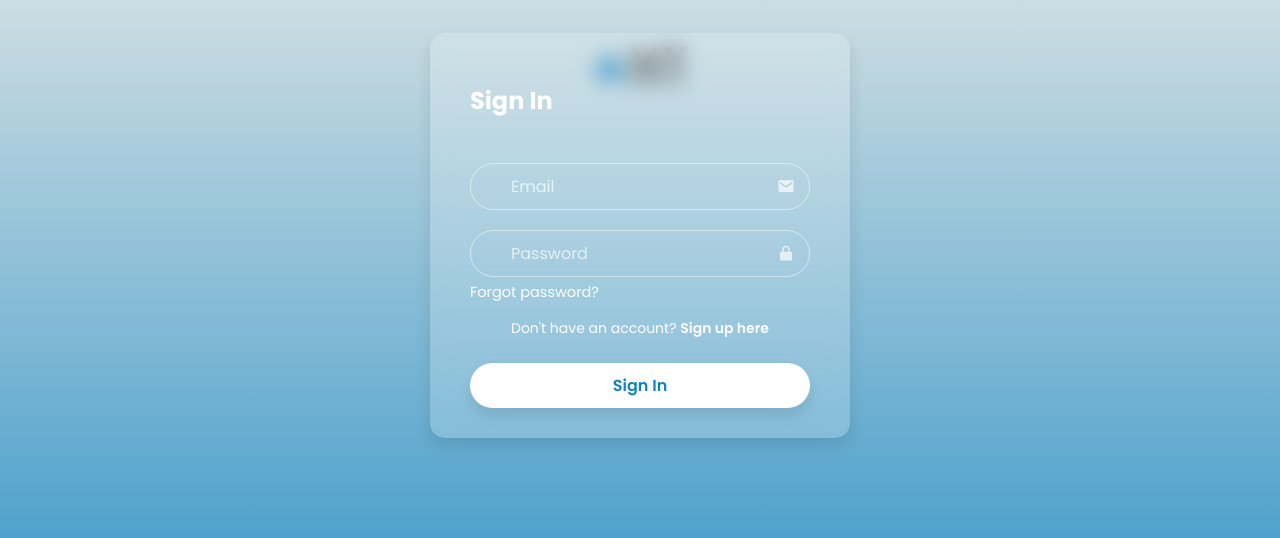
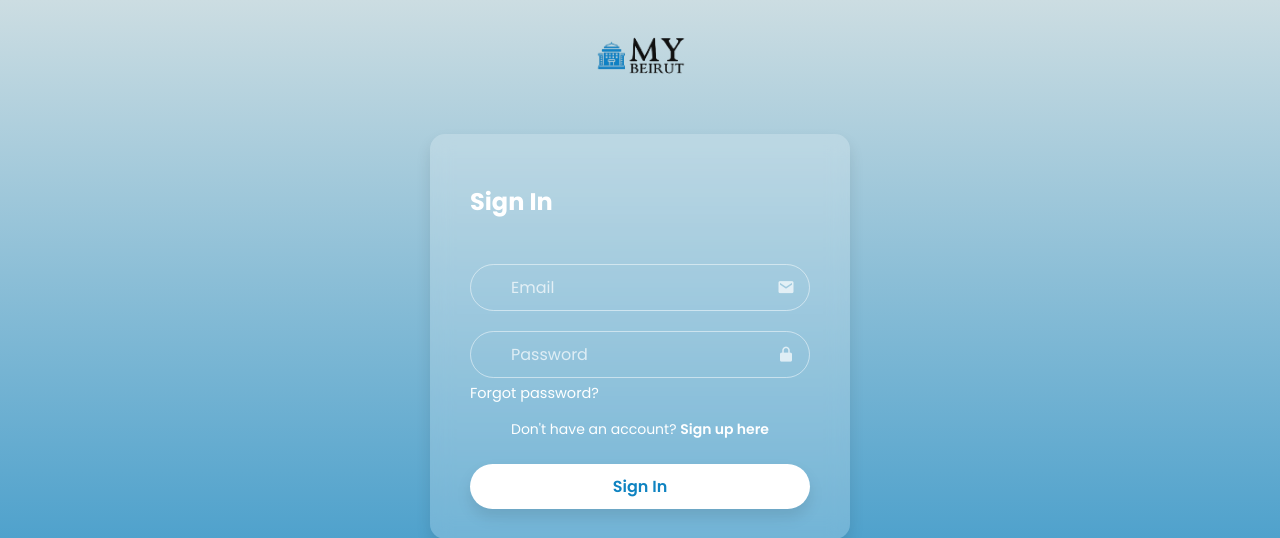
Before and after one commit to Juliak10/se_project, a PHP site: page /signin.html in a window 1280 px wide. Shown: the top 538 px of the page. Run offline with PHP 8.4, Linux system fonts and the light colour scheme; some libraries are stand-ins or nearby versions.

Commit message:
fixed signin

```diff
--- a/signin.html
+++ b/signin.html
@@ -10,7 +10,9 @@
 </head>
 
 <body>
-    <img src="hasan.png" alt="logo image" class="sign-in-image">
+    <div class="img-logo">
+    <img src="hasan.png" alt="logo image" class="image">
+    </div>
     <br>
     <div class="wrapper">
         <form id="signin-form">
--- a/signup2.css
+++ b/signup2.css
@@ -14,15 +14,6 @@ body {
     background: linear-gradient(to top, rgba(15, 131, 193, 1), rgba(204, 221, 226, 2));
 }
 
-.sign-in-image {
-    width: 150px;
-    height: auto;
-    position: absolute;
-    top: 15px;
-    left: 50%;
-    transform: translateX(-50%);
-    border-radius: 10px;
-}
 .img-logo{
     top: 0px;
     bottom: 20%;
```
